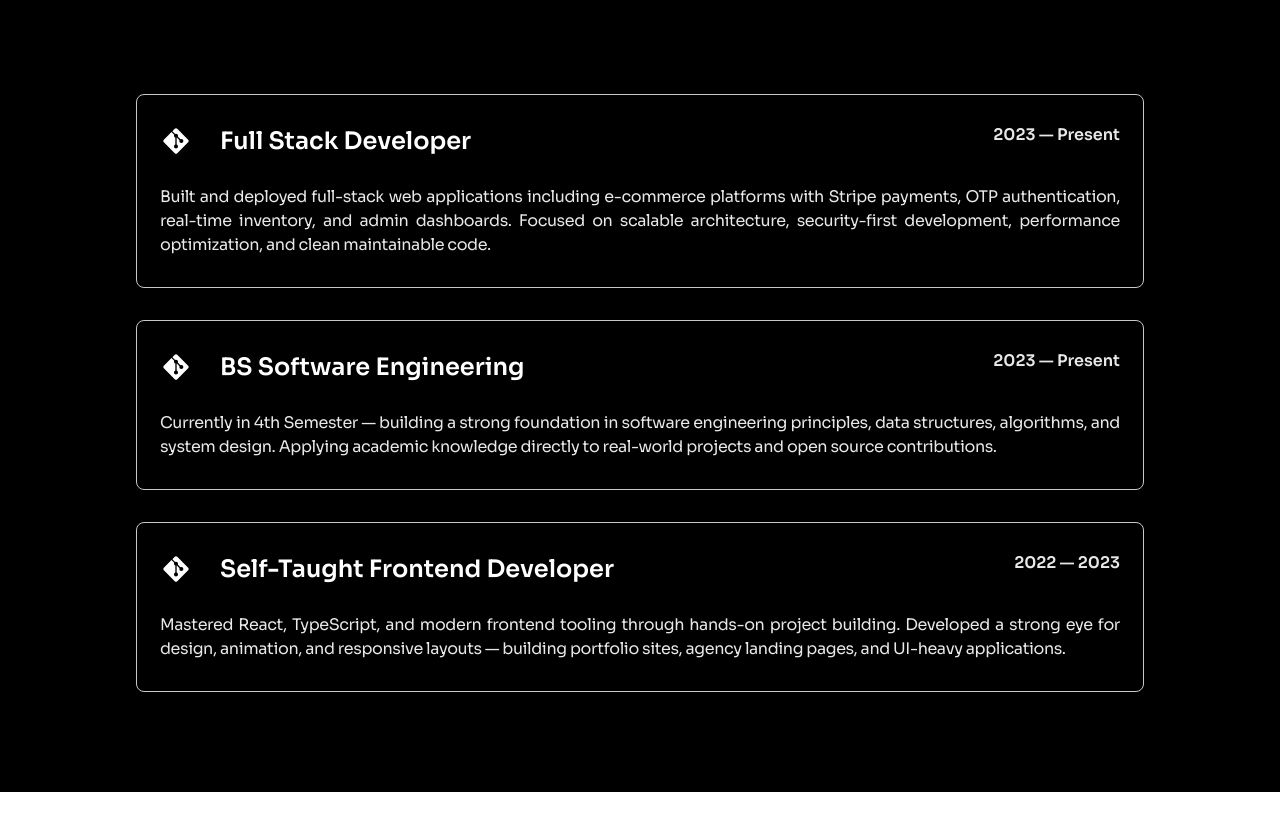
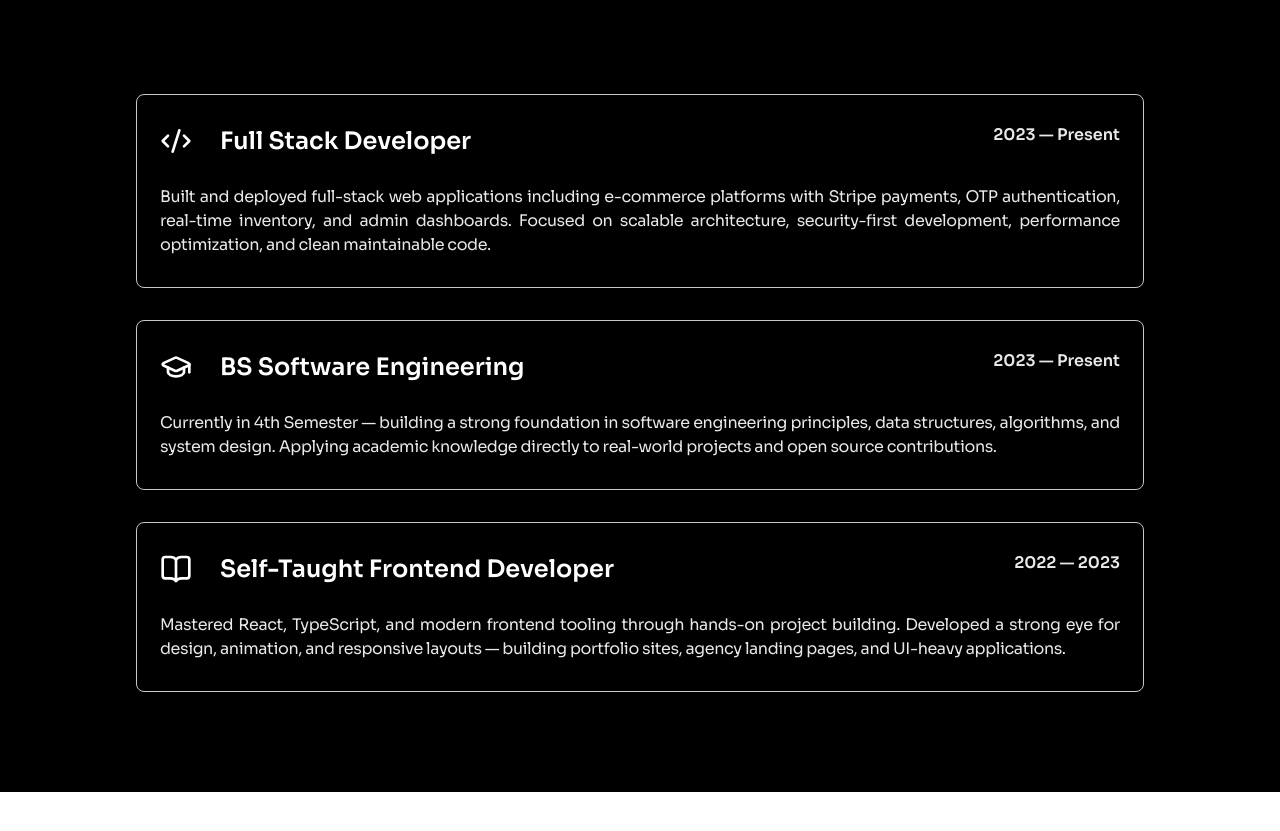
Before and after one commit to Qaziaaaa/portfolio-website, a Next.js app: page / in a window 1280 px wide. Shown: the part 1820-2651 px from the top of the page. Built offline with nearby package versions, Linux system fonts and the light colour scheme.

Commit message:
Replace experience icons with context-specific Lucide icons

```diff
--- a/src/components/Experience.tsx
+++ b/src/components/Experience.tsx
@@ -1,15 +1,20 @@
+import { Code2, GraduationCap, BookOpen } from 'lucide-react'
+
 const experiences = [
   {
+    icon: Code2,
     title: 'Full Stack Developer',
     description: 'Built and deployed full-stack web applications including e-commerce platforms with Stripe payments, OTP authentication, real-time inventory, and admin dashboards. Focused on scalable architecture, security-first development, performance optimization, and clean maintainable code.',
     period: '2023 — Present',
   },
   {
+    icon: GraduationCap,
     title: 'BS Software Engineering',
     description: 'Currently in 4th Semester — building a strong foundation in software engineering principles, data structures, algorithms, and system design. Applying academic knowledge directly to real-world projects and open source contributions.',
     period: '2023 — Present',
   },
   {
+    icon: BookOpen,
     title: 'Self-Taught Frontend Developer',
     description: 'Mastered React, TypeScript, and modern frontend tooling through hands-on project building. Developed a strong eye for design, animation, and responsive layouts — building portfolio sites, agency landing pages, and UI-heavy applications.',
     period: '2022 — 2023',
@@ -31,9 +36,7 @@ export default function Experience() {
             <div key={i} className="self-stretch box-border flex flex-col items-start justify-start py-[30px] px-[23px] gap-[28px] max-w-full border-[1px] border-solid border-zinc-500 rounded-lg">
               <div className="self-stretch flex md:flex-row flex-col items-center justify-between max-w-full">
                 <div className="flex flex-row items-center justify-start gap-7 max-w-full">
-                  <svg width="32" height="32" viewBox="0 0 56 56" fill="none" xmlns="http://www.w3.org/2000/svg" className="h-8 w-8 relative overflow-hidden shrink-0">
-                    <path d="M49.2333 25.7833L30.2167 6.76665C29.6333 6.18331 28.8167 5.83331 28 5.83331C27.1833 5.83331 26.3667 6.18331 25.7833 6.76665L21.7 10.85L26.4833 15.6333C26.95 15.4 27.4167 15.2833 28 15.2833C29.9833 15.2833 31.5 16.8 31.5 18.7833C31.5 19.3666 31.3833 19.8333 31.15 20.3L35.8167 24.9666C36.2833 24.7333 36.75 24.6166 37.3333 24.6166C39.3167 24.6166 40.8333 26.1333 40.8333 28.1166C40.8333 30.1 39.3167 31.6166 37.3333 31.6166C35.35 31.6166 33.8333 30.1 33.8333 28.1166C33.8333 27.5333 33.95 27.0666 34.1833 26.6L29.5167 21.9333C29.4 21.9333 29.2833 22.05 29.1667 22.05V34.1833C30.5667 34.65 31.5 35.9333 31.5 37.45C31.5 39.4333 29.9833 40.95 28 40.95C26.0167 40.95 24.5 39.4333 24.5 37.45C24.5 35.9333 25.4333 34.65 26.8333 34.1833V21.9333C25.4333 21.4666 24.5 20.1833 24.5 18.6666C24.5 18.0833 24.6167 17.6166 24.85 17.15L20.0667 12.3666L6.76668 25.7833C6.18334 26.3666 5.83334 27.1833 5.83334 28C5.83334 28.8166 6.18334 29.6333 6.76668 30.2166L25.7833 49.2333C26.3667 49.8167 27.1833 50.1666 28 50.1666C28.8167 50.1666 29.6333 49.8167 30.2167 49.2333L49.2333 30.2166C49.8167 29.6333 50.1667 28.8166 50.1667 28C50.1667 27.1833 49.8167 26.3666 49.2333 25.7833Z" fill="white" />
-                  </svg>
+                  <exp.icon className="w-8 h-8 text-white" />
                   <h3 className="text-left text-white md:text-2xl text-xl font-semibold leading-7">{exp.title}</h3>
                 </div>
                 <div className="self-start mt-4 md:mt-0">
```
